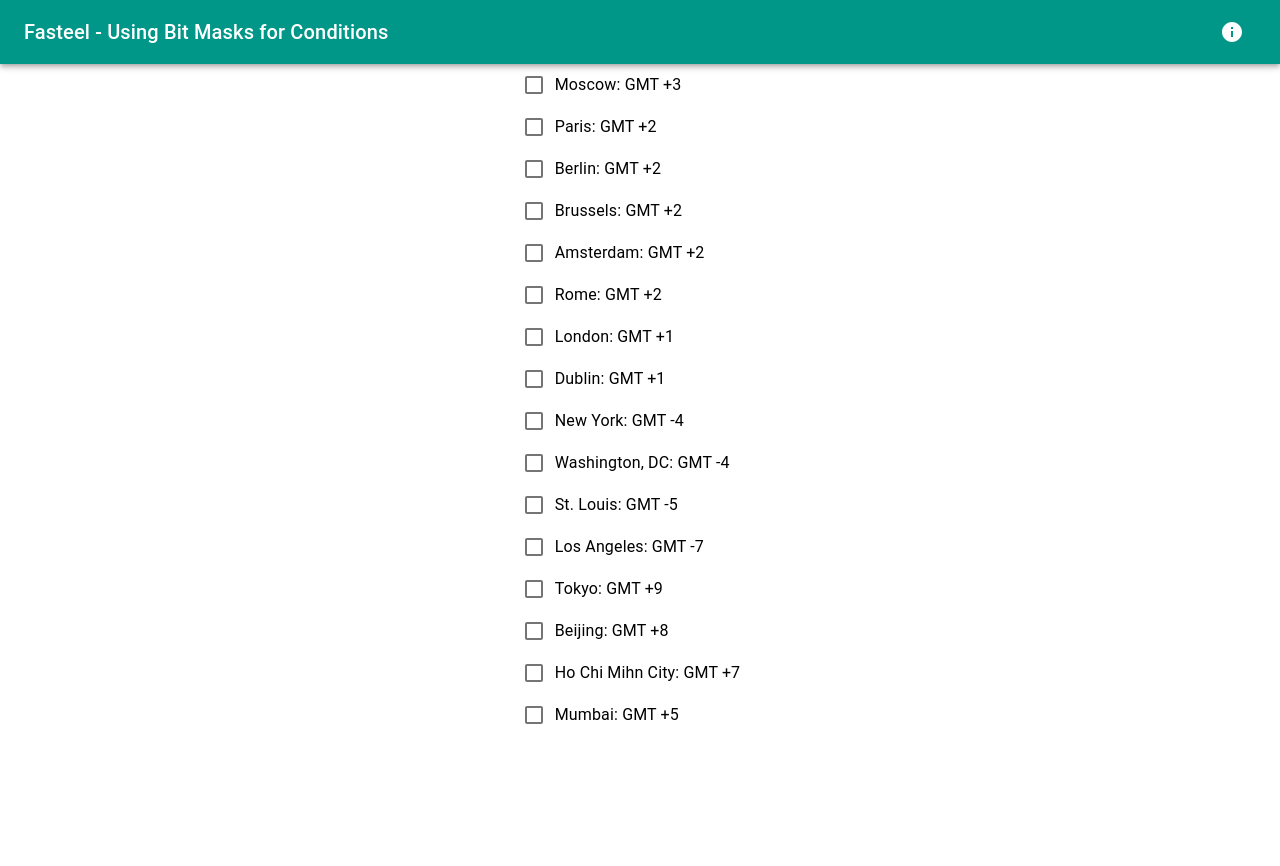
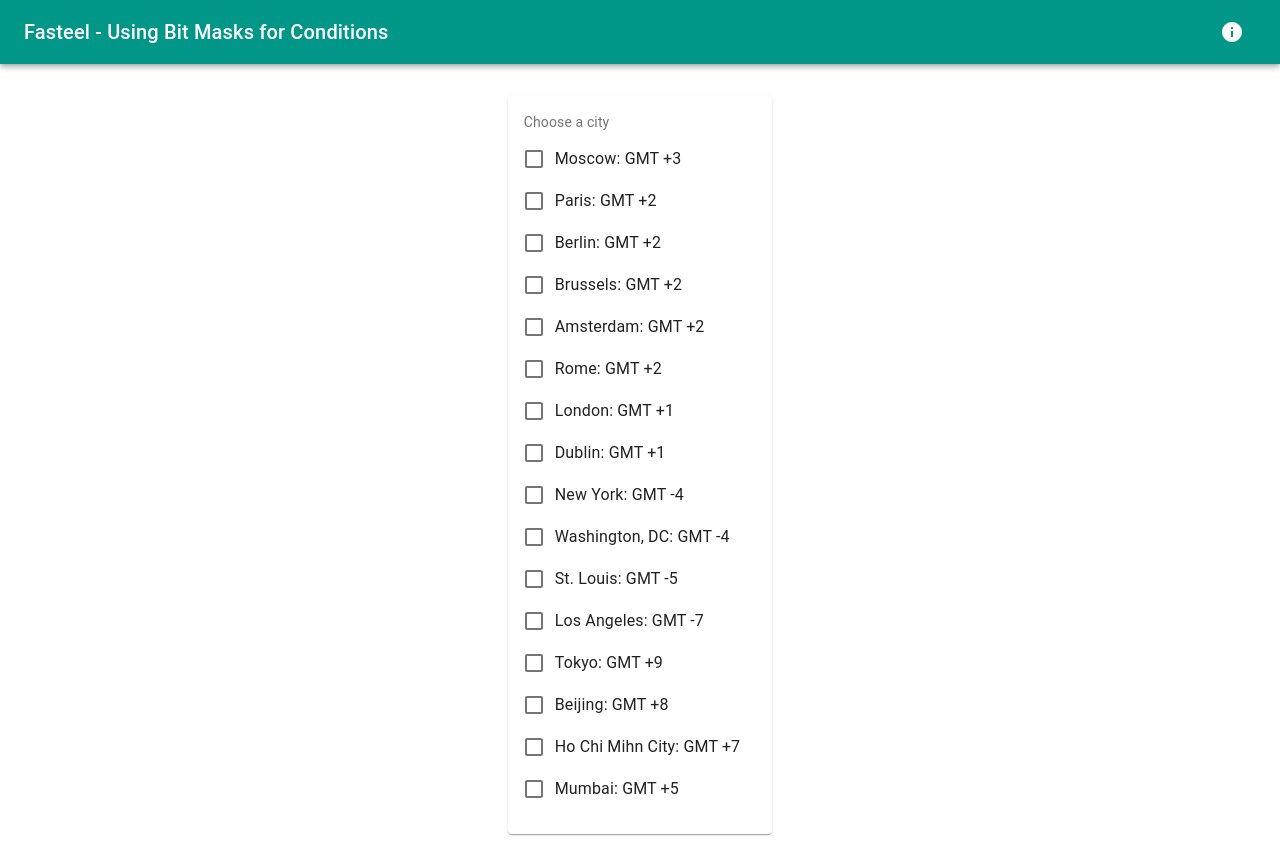
Before and after one commit to Fasteel/app-ideas, a React (Create React App) app: page /bit-masks in a window 1280 px wide. Before the commit the page ends 800 px from the top, so only its background shows below. Built offline with nearby package versions, Linux system fonts and the light colour scheme.

Commit message:
refactoring: BitMask code

```diff
--- a/src/components/bit-masks/BitMasks.tsx
+++ b/src/components/bit-masks/BitMasks.tsx
@@ -1,59 +1,142 @@
 import React, { useState } from 'react';
-import { Grid, Checkbox, FormControlLabel, Box } from '@material-ui/core';
+import {
+  Grid,
+  Checkbox,
+  FormControlLabel,
+  Box,
+  Card,
+  CardContent,
+  makeStyles,
+  Typography,
+} from '@material-ui/core';
 
-export const checkboxes = [
-  'Moscow: GMT +3',
-  'Paris: GMT +2',
-  'Berlin: GMT +2',
-  'Brussels: GMT +2',
-  'Amsterdam: GMT +2',
-  'Rome: GMT +2',
-  'London: GMT +1',
-  'Dublin: GMT +1',
-  'New York: GMT -4',
-  'Washington, DC: GMT -4',
-  'St. Louis: GMT -5',
-  'Los Angeles: GMT -7',
-  'Tokyo: GMT +9',
-  'Beijing: GMT +8',
-  'Ho Chi Mihn City: GMT +7',
-  'Mumbai: GMT +5',
-];
+export const initialState: state = {
+  Moscow: {
+    timestamp: 3,
+    checked: false,
+  },
+  Paris: {
+    timestamp: 2,
+    checked: false,
+  },
+  Berlin: {
+    timestamp: 2,
+    checked: false,
+  },
+  Brussels: {
+    timestamp: 2,
+    checked: false,
+  },
+  Amsterdam: {
+    timestamp: 2,
+    checked: false,
+  },
+  Rome: {
+    timestamp: 2,
+    checked: false,
+  },
+  London: {
+    timestamp: 1,
+    checked: false,
+  },
+  Dublin: {
+    timestamp: 1,
+    checked: false,
+  },
+  'New York': {
+    timestamp: -4,
+    checked: false,
+  },
+  'Washington, DC': {
+    timestamp: -4,
+    checked: false,
+  },
+  'St. Louis': {
+    timestamp: -5,
+    checked: false,
+  },
+  'Los Angeles': {
+    timestamp: -7,
+    checked: false,
+  },
+  Tokyo: {
+    timestamp: 9,
+    checked: false,
+  },
+  Beijing: {
+    timestamp: 8,
+    checked: false,
+  },
+  'Ho Chi Mihn City': {
+    timestamp: 7,
+    checked: false,
+  },
+  Mumbai: {
+    timestamp: 5,
+    checked: false,
+  },
+};
 
 interface state {
-  [key: string]: boolean;
+  [key: string]: {
+    timestamp: number;
+    checked: boolean;
+  };
 }
 
-const getInitialState = () => {
-  const initalState: state = {};
-  checkboxes.forEach((checkbox) => {
-    initalState[checkbox] = false;
-  });
-  return initalState;
-};
+const useStyles = makeStyles(() => ({
+  card: {
+    maxWidth: 500,
+  },
+  title: {
+    fontSize: 14,
+  },
+}));
 
 export default function BitMasks(): JSX.Element {
-  const [checked, setChecked] = useState(getInitialState());
+  const [checkboxes, setCheckboxes] = useState(initialState);
+  const classes = useStyles();
 
   return (
+    <Box p="1rem" m="1rem">
       <Grid container justify="center">
+        <Card className={classes.card}>
+          <CardContent>
+            <Typography
+              className={classes.title}
+              color="textSecondary"
+              gutterBottom
+            >
+              Choose a city
+            </Typography>
             <Box display="flex" flexDirection="column">
-        {checkboxes.map((checkbox, index) => (
+              {Object.keys(checkboxes).map((key, index) => (
                 <FormControlLabel
                   key={index.toString()}
                   control={
                     <Checkbox
                       onChange={() =>
-                  setChecked({ ...checked, [checkbox]: !checked[checkbox] })
+                        setCheckboxes({
+                          ...checkboxes,
+                          [key]: {
+                            ...checkboxes[key],
+                            checked: !checkboxes[key].checked,
+                          },
+                        })
                       }
-                checked={checked[checkbox]}
+                      checked={checkboxes[key].checked}
                     />
                   }
-            label={checkbox}
+                  label={`${key}: GMT ${
+                    checkboxes[key].timestamp > 0 ? '+' : ''
+                  }${checkboxes[key].timestamp}`}
                   role="checkbox"
                 />
               ))}
             </Box>
+          </CardContent>
+        </Card>
       </Grid>
+    </Box>
   );
 }
```
Also changed, not shown: 1 other file (tests, documents, lock files or other folders). Lines whose indentation alone changed are shown as unchanged.
